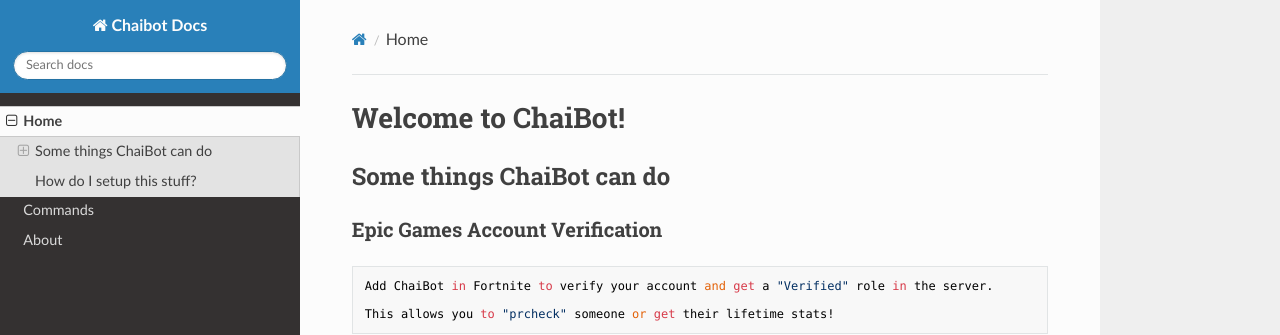
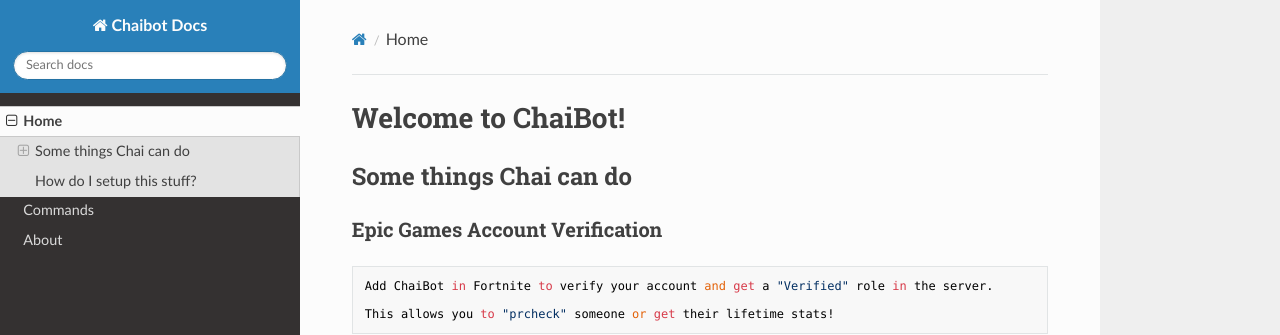
Before and after one commit to NextChai/ChaibotDocumentation, an MkDocs documentation site: the page built from docs/index.md, in a window 1280 px wide and 1281 px high. Shown: the top 335 px of the window. Built offline with MkDocs 1.6.1, drawn with Linux system fonts in a browser that asks for light colours; nearby versions of some CDN libraries.

Commit message:
Update index.md

```diff
--- a/docs/index.md
+++ b/docs/index.md
@@ -1,5 +1,5 @@
 # Welcome to ChaiBot!
-## Some things ChaiBot can do
+## Some things Chai can do
 ### Epic Games Account Verification
     Add ChaiBot in Fortnite to verify your account and get a "Verified" role in the server.
 
```
